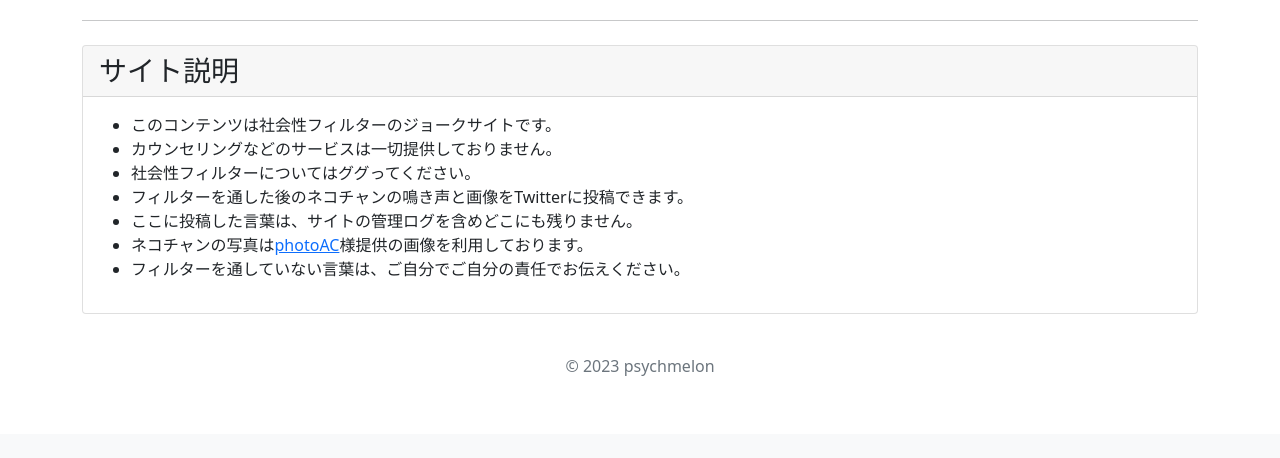
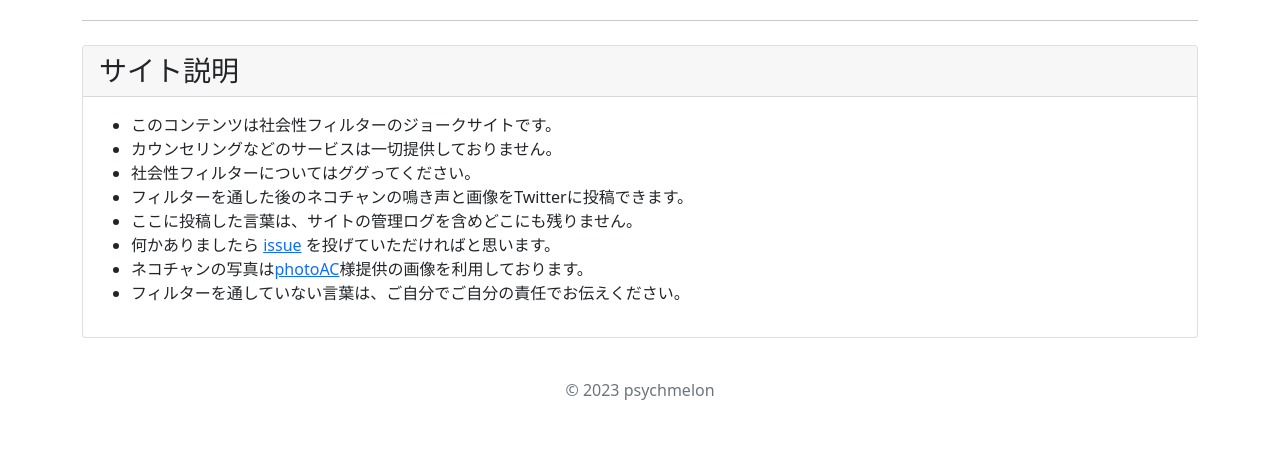
Before and after one commit to sykix16g/social_filter, a Flask app: page / in a window 1280 px wide. Shown: the part 814-1272 px from the top of the page. Before the commit the page ends 1190 px from the top, so only its background shows below. Run offline with Flask 2, Linux system fonts and the light colour scheme.

Commit message:
issueのリンク貼った

```diff
--- a/templates/description.html
+++ b/templates/description.html
@@ -6,6 +6,7 @@
     <li>社会性フィルターについてはググってください。</li>
     <li>フィルターを通した後のネコチャンの鳴き声と画像をTwitterに投稿できます。</li>
     <li>ここに投稿した言葉は、サイトの管理ログを含めどこにも残りません。</li>
+    <li>何かありましたら <a href="https://github.com/sykix16g/social_filter/issues">issue</a> を投げていただければと思います。</li>
     <li>ネコチャンの写真は<a href="https://www.photo-ac.com/main/search?q=%E7%8C%AB">photoAC</a>様提供の画像を利用しております。</li>
     <li>フィルターを通していない言葉は、ご自分でご自分の責任でお伝えください。</li>
   </ul>
```
